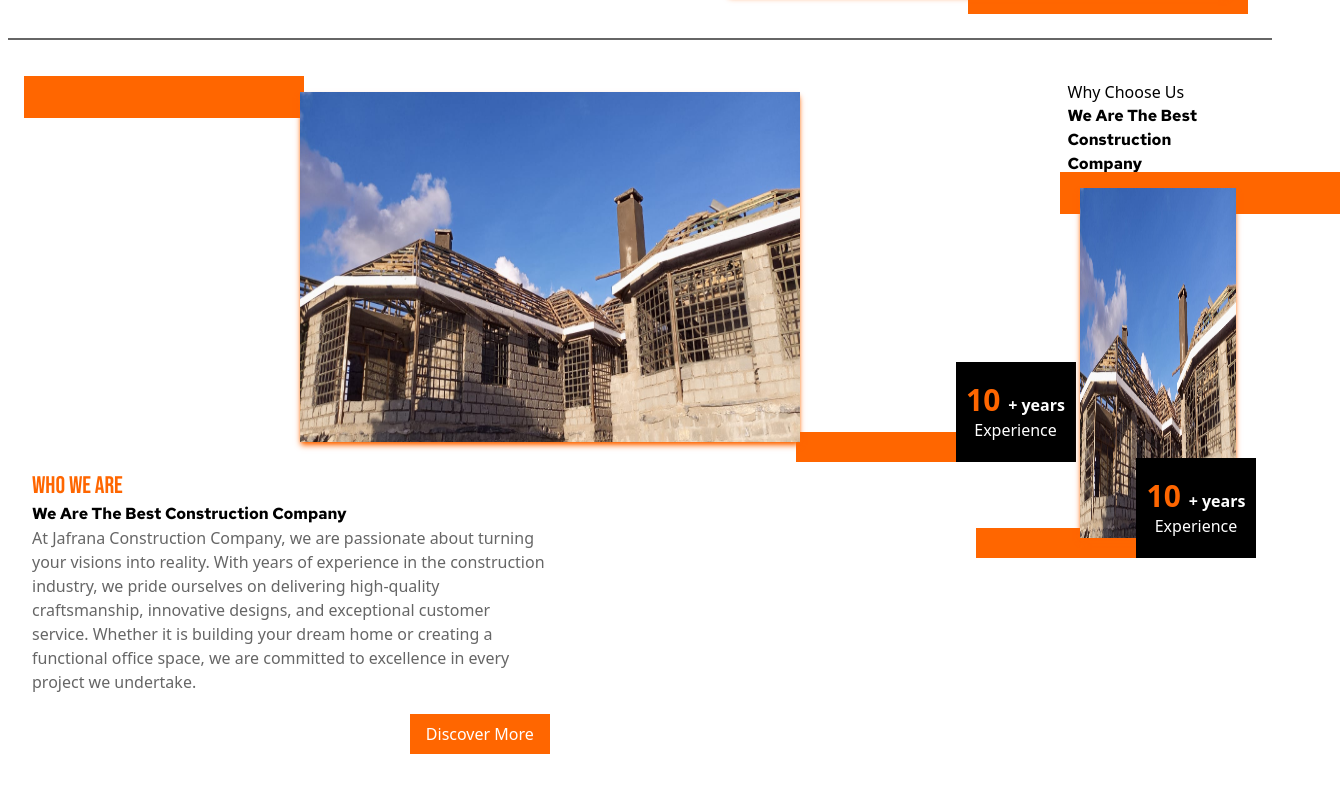
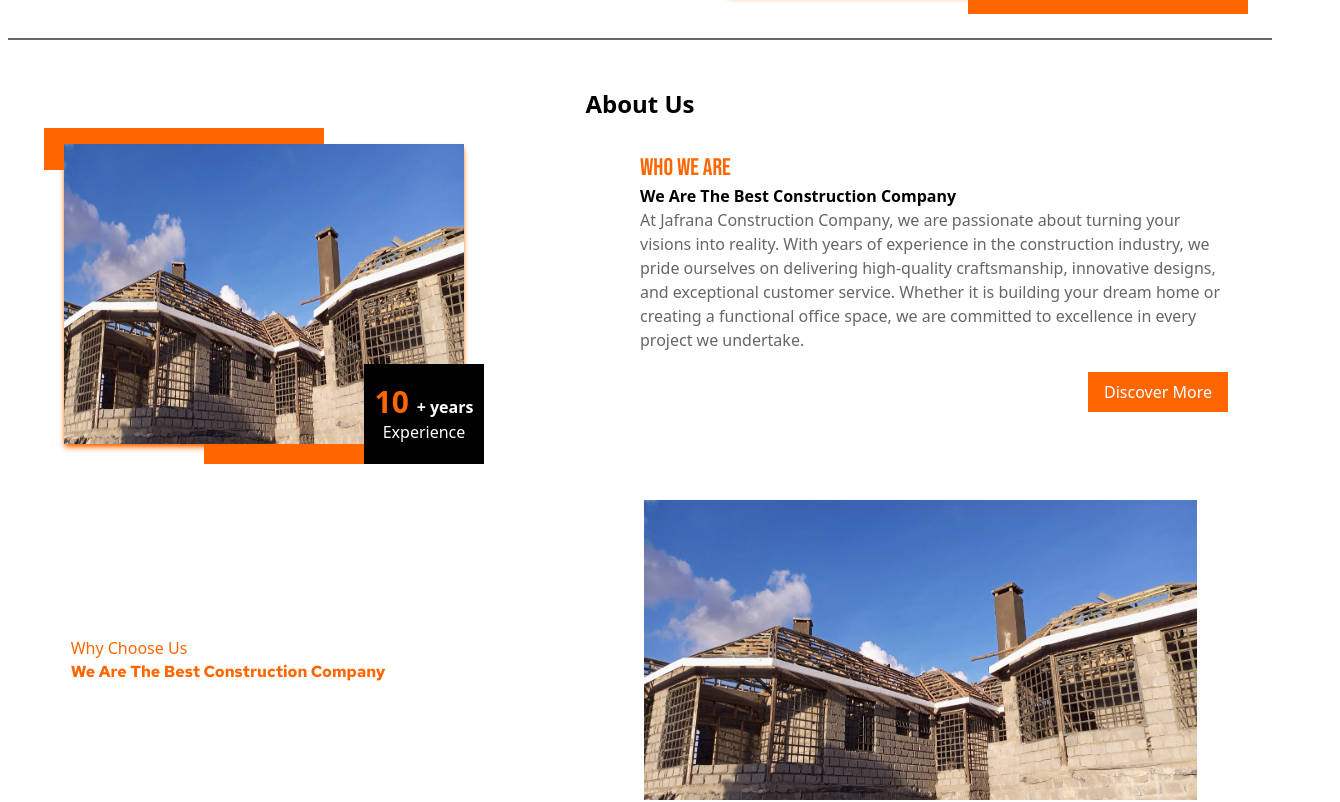
Before and after one commit to matthewkuria/jafrana, a Next.js app: page / in a window 1280 px wide. Shown: the part 520-1322 px from the top of the page, 1340 px wide, since content can reach past the window. Built offline with nearby package versions, Linux system fonts and the light colour scheme; a web font is replaced by a local one.

Commit message:
Set the who we  are image to 300px for desktop design

```diff
--- a/app/components/WhoWeAre.tsx
+++ b/app/components/WhoWeAre.tsx
@@ -5,12 +5,13 @@ import { bebas_neue, redHatText } from '../fonts/fonts'
 import Link from 'next/link'
 const WhoWeAre = () => {
     return (
-        <section className=" flex flex-col-reverse md:flex md:flex-row md:justify-between  text-[13px] md:text-[16px] p-3 md:p-8">
-            <div className="">
+        <section className="flex flex-col items-center justify-center bg-white text-primary p-5 md:p-10">
+            <h3 className="text-tertiary text-2xl font-bold">About Us</h3>
+            <div className=" flex flex-col-reverse md:flex md:flex-row md:justify-between  text-[13px] md:text-[16px] p-3 ">
                 <div className="flex flex-col items-center justify-center p-2 relative m-1 ">
                     <div className="absolute bg-primary w-[280px] h-[42px]  -top-2 -left-3 z-0"></div>
-                    <Image src={heroImage} alt="hero" width={500} height={500}
-                        className='h-[300px] md:h-[350px] shadow-primary shadow-md z-20'/>
+                    <Image src={heroImage} alt="hero" width={400} height={200}
+                        className='h-[300px] md:h-[300px] shadow-primary shadow-md z-20'/>
                     <div className="absolute bg-primary w-[280px] h-[30px]  -bottom-3 -right-3 z-0"></div>
                     <div className="absolute bg-tertiary w-[120px] h-[100px]  -bottom-3 -right-3 z-20 flex flex-col items-center justify-center">
                         <p className="text-primary text-xl md:text-3xl font-bold">10 <span className="text-quaternary text-base">+ years</span></p>
@@ -19,7 +20,7 @@ const WhoWeAre = () => {
                 </div>
             <div className="flex flex-col justify-start  items-start  md:max-w-1/2 mt-5">
                 <p className={`${bebas_neue.className} text-2xl text-primary`}>Who We Are</p>
-                <p className={`${redHatText.className} font-bold`}>We Are The Best Construction Company</p>
+                <p className="text-black font-semibold">We Are The Best Construction Company</p>
                 <p className="text-secondary">
                     At Jafrana Construction Company,
                     we are passionate about turning your visions into reality.
@@ -37,20 +38,14 @@ const WhoWeAre = () => {
                 </div>
             </div>
             </div>
-            <article className=''>
-                <div className="">
+            <article className="flex flex-col md:flex-row items-center justify-center md:justify-between bg-white text-primary p-5">
+                <div className="flex flex-col justify-start  items-start  md:max-w-1/2 mt-5">
                     <p className="">Why Choose Us</p>
                     <p className={`${redHatText.className} font-bold`}>We Are The Best Construction Company</p>
                 </div>
-                <div className="flex flex-col items-center justify-center p-2 relative m-1 ">
-                    <div className="absolute bg-primary w-[280px] h-[42px]  -top-2 -left-3 z-0"></div>
-                    <Image src={heroImage} alt="hero" width={500} height={500}
-                        className='h-[300px] md:h-[350px] shadow-primary shadow-md z-20'/>
-                    <div className="absolute bg-primary w-[280px] h-[30px]  -bottom-3 -right-3 z-0"></div>
-                    <div className="absolute bg-tertiary w-[120px] h-[100px]  -bottom-3 -right-3 z-20 flex flex-col items-center justify-center">
-                        <p className="text-primary text-xl md:text-3xl font-bold">10 <span className="text-quaternary text-base">+ years</span></p>
-                        <p className="text-quaternary">Experience</p>
-                    </div>
+                <div className="flex flex-col items-center justify-center p-2 relative m-1 md:max-w-1/2">
+                    <Image src={heroImage} alt="hero" width={800} height={500}
+                        className='h-[300px] md:h-[300px]  z-20'/>
                 </div>
 
             </article>
```
